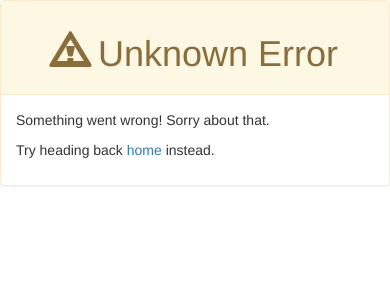
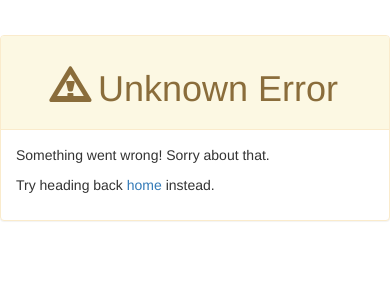
Before and after one commit to gabrielkrell/finsta, a Flask app: page /error in a window 390 px wide. Shown: the top 300 px of the page. Run offline with Flask 2, Linux system fonts and the light colour scheme; some libraries are stand-ins or nearby versions; some web fonts are replaced.

Commit message:
Add space to error page
This is not very responsive and doesn't look good embedded.  But it looks weird without a space in the standalone view (where it will likely be seen most often).

```diff
--- a/templates/error.html
+++ b/templates/error.html
@@ -11,6 +11,10 @@ An error occured!
 {% endblock %}
 
 {% block content %}
+<div class="form-group">
+    &nbsp;
+</div>
+
 <div class="container">
     <div class="row">
       <div class="panel panel-default panel-warning">
```
